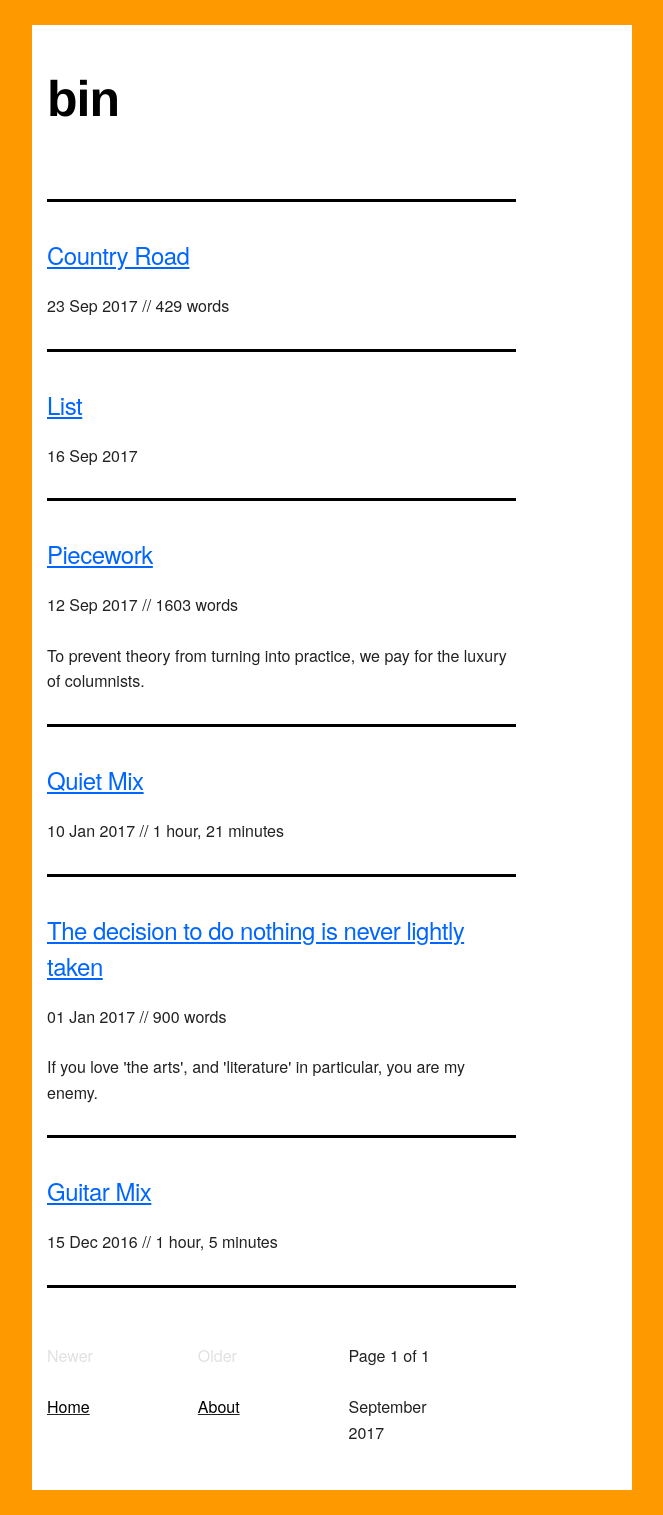
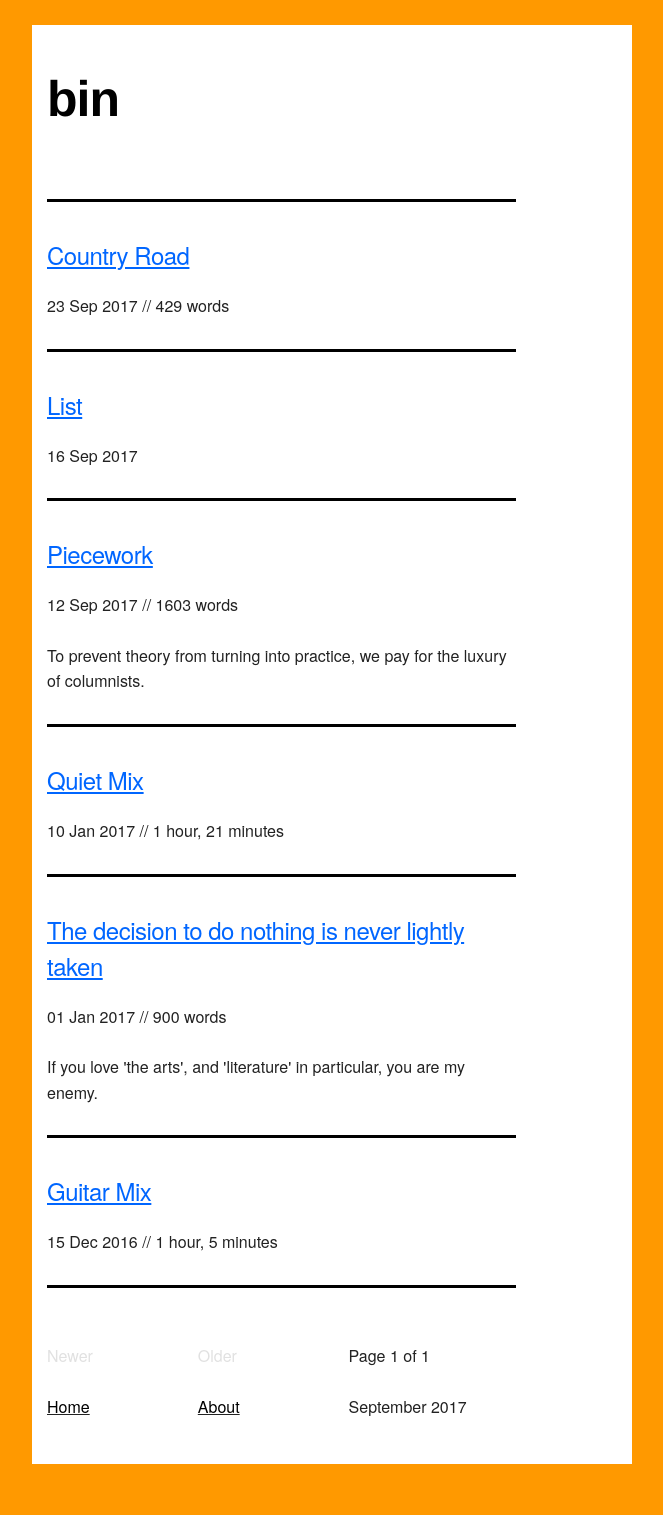
Before and after one commit to mt-trash/mt-trash.github.io, a Jekyll site: the page built from index.html, in a window 1280 px wide. Shown: the whole page, without its empty margins (308-971 px from the left). Built offline with Jekyll 4.4.1, drawn with Linux system fonts in a browser that asks for light colours; the list of posts is cut into pages by our own code; after the commit the page ends 1489 px from its top, so only the background shows below that.

Commit message:
widen date

```diff
--- a/_layouts/root.html
+++ b/_layouts/root.html
@@ -45,7 +45,7 @@
           <div class="three columns" style="margin-bottom: 5%">
             <u><a class="trash" href="/about">About</a></u>
           </div>
-          <div class="three columns" style="margin-bottom: 5%">
+          <div class="six columns" style="margin-bottom: 5%">
             {{ 'now' | date: "%B %Y" }}
           </div>
         </div>
```
